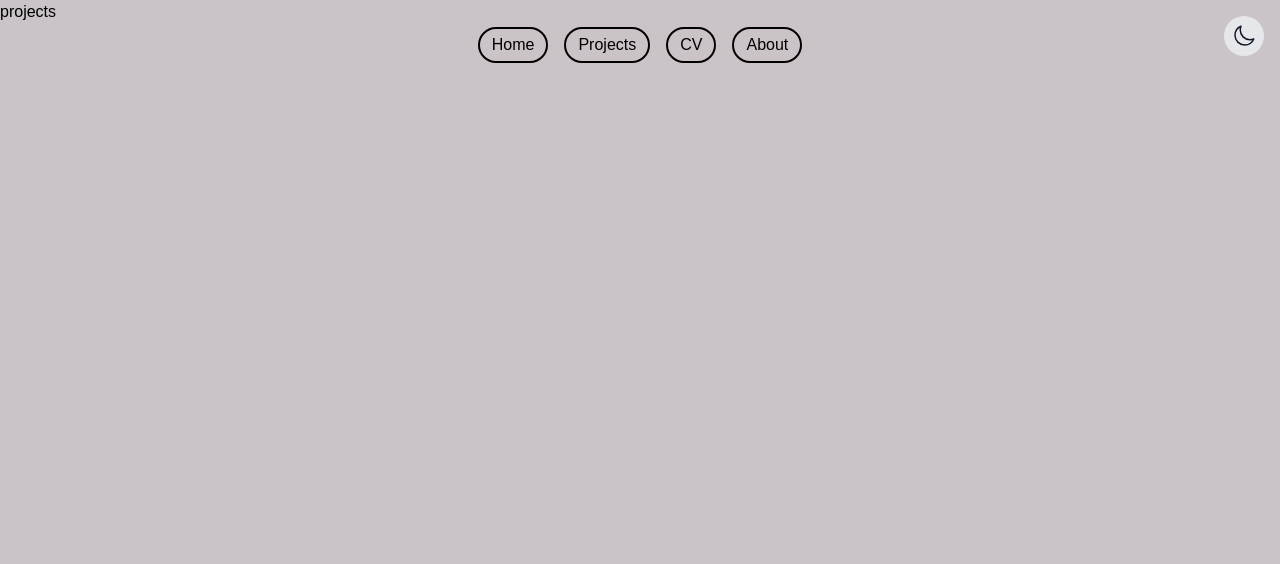
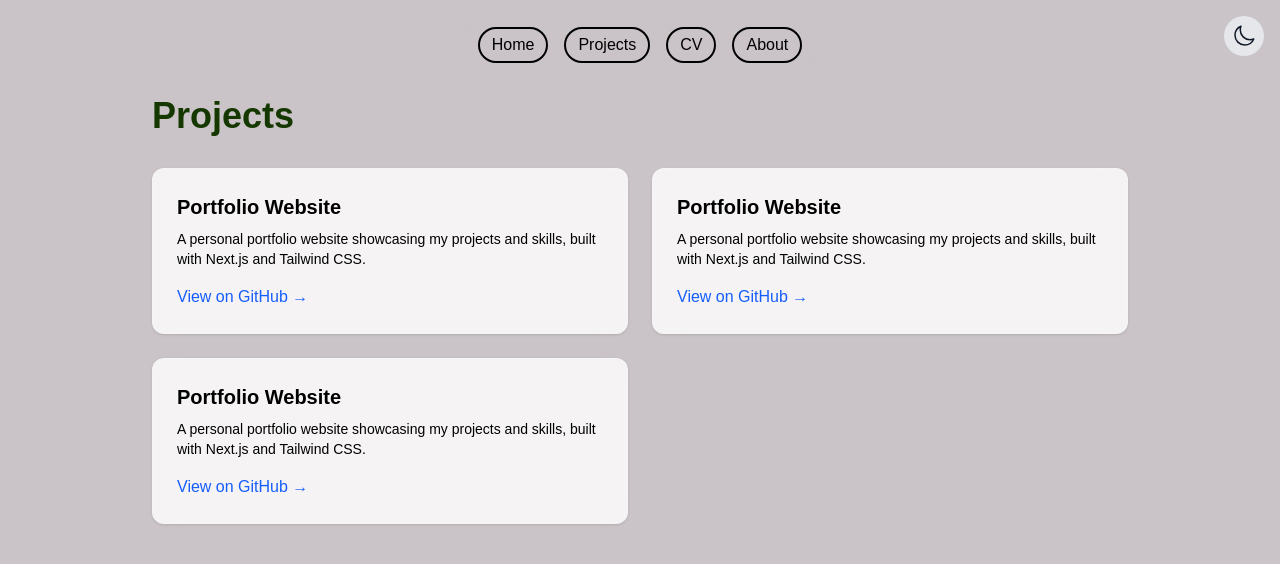
Before and after one commit to CrabbRex/my-cv-site, a Next.js app: page /projects in a window 1280 px wide. Shown: the top 564 px of the page. Built offline with nearby package versions, Linux system fonts and the light colour scheme.

Commit message:
Basic projects grid layout.

```diff
--- a/src/app/projects/page.tsx
+++ b/src/app/projects/page.tsx
@@ -1,12 +1,37 @@
 // File: src/app/projects/page.tsx
 import React from 'react'
+import Link from 'next/link';
 
-const projects = () => {
+export default function Projects() {
   return (
-    <main>
-        <div>projects</div>
+    <main className="max-w-5xl mx-auto px-6 py-24">
+      <h1 className="text-4xl font-bold mb-8 text-[var(--color-secondary)]">Projects</h1>
+      <div className="grid grid-cols-1 md:grid-cols-2 gap-6">
+        <div className="rounded-xl bg-white/80 dark:bg-white/10 backdrop-blur-md p-6 border border-white/20 shadow hover:shadlow-lg transition">
+          <h2 className="text-xl font-semibold mb-2">Portfolio Website</h2>
+          <p className="text-sm mb-4">
+            A personal portfolio website showcasing my projects and skills, built with Next.js and Tailwind CSS.
+          </p>
+          <Link href="https://github.com/CrabbRex/my-cv-site" target="_blank" className="text-blue-600 hover:underline">View on GitHub →</Link>
+        </div>
+
+        <div className="rounded-xl bg-white/80 dark:bg-white/10 backdrop-blur-md p-6 border border-white/20 shadow hover:shadlow-lg transition">
+          <h2 className="text-xl font-semibold mb-2">Portfolio Website</h2>
+          <p className="text-sm mb-4">
+            A personal portfolio website showcasing my projects and skills, built with Next.js and Tailwind CSS.
+          </p>
+          <Link href="https://github.com/CrabbRex/my-cv-site" target="_blank" className="text-blue-600 hover:underline">View on GitHub →</Link>
+        </div>
+
+        <div className="rounded-xl bg-white/80 dark:bg-white/10 backdrop-blur-md p-6 border border-white/20 shadow hover:shadlow-lg transition">
+          <h2 className="text-xl font-semibold mb-2">Portfolio Website</h2>
+          <p className="text-sm mb-4">
+            A personal portfolio website showcasing my projects and skills, built with Next.js and Tailwind CSS.
+          </p>
+          <Link href="https://github.com/CrabbRex/my-cv-site" target="_blank" className="text-blue-600 hover:underline">View on GitHub →</Link>
+        </div>
+
+      </div>
     </main>
   )
 }
-
-export default projects
```
